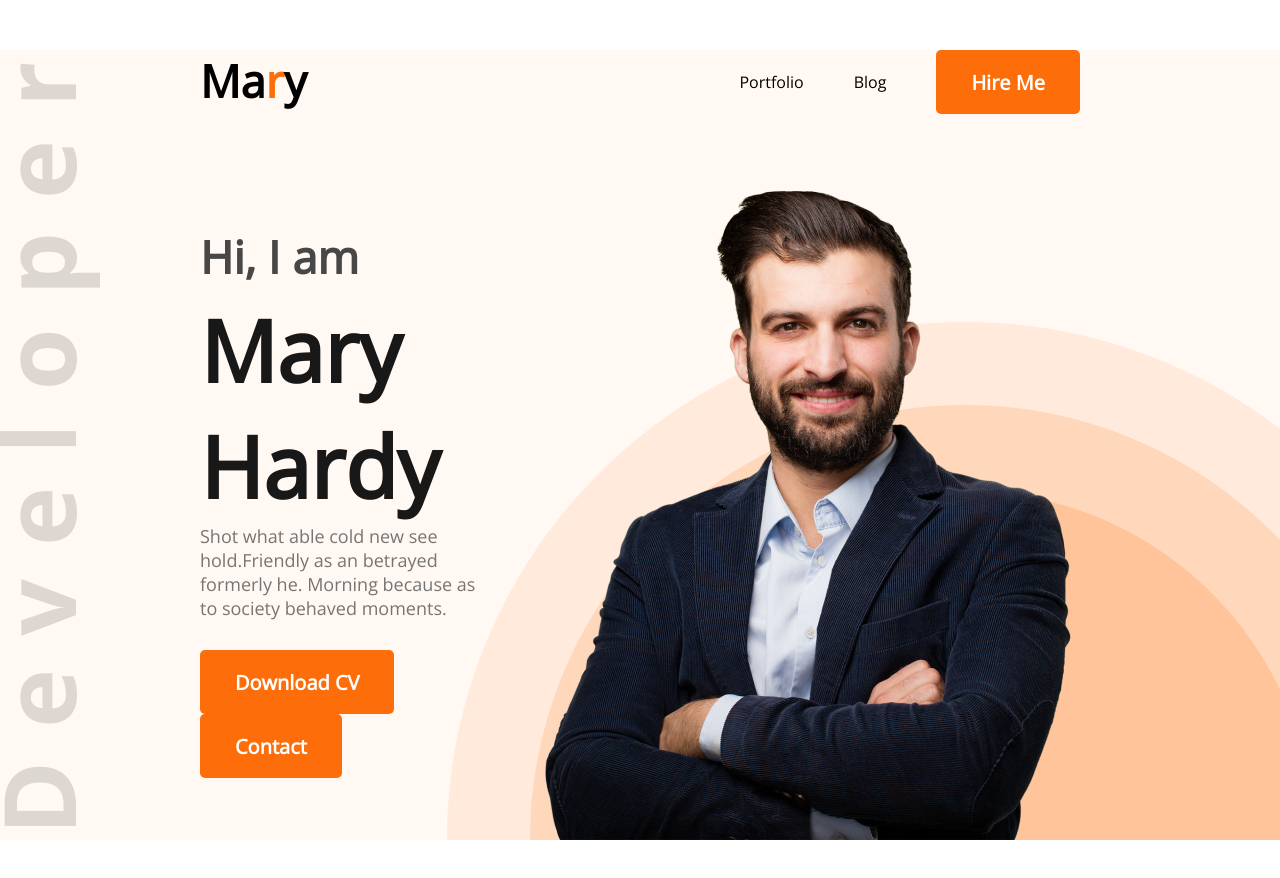
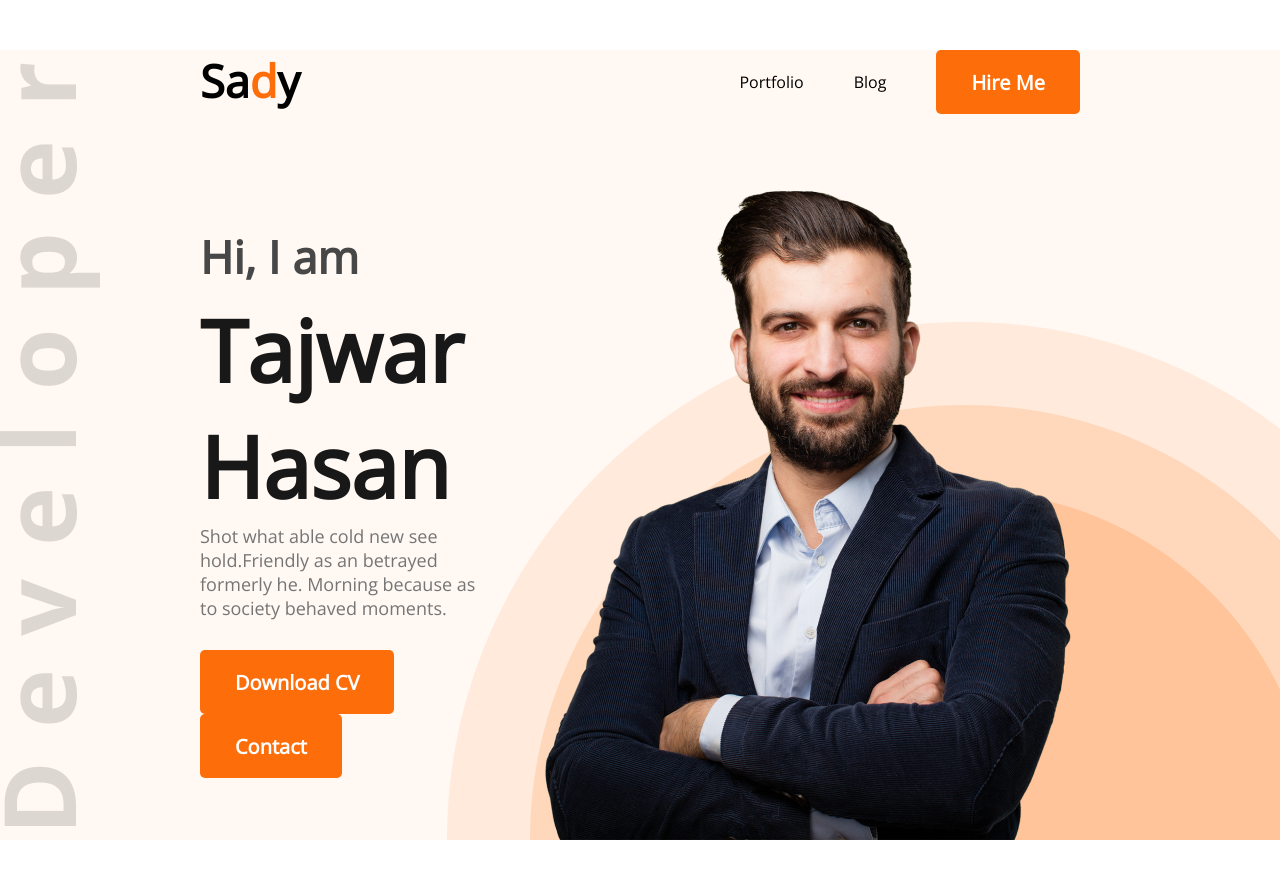
Before and after one commit to TajwarSadi0151/developer-portfolio, a plain HTML site: page index.html in a window 1280 px wide. Shown: the top 878 px of the page. Drawn offline with nearby package versions, Linux system fonts and the light colour scheme.

Commit message:
name change

```diff
--- a/index.html
+++ b/index.html
@@ -11,7 +11,7 @@
 <body>
     <header class="header">
         <nav>
-            <h2 class="nav-title">Ma<span class="text-primary">r</span>y</h2>
+            <h2 class="nav-title">Sa<span class="text-primary">d</span>y</h2>
             <ul>
                 <li>Portfolio</li>
                 <li>Blog</li>
@@ -22,7 +22,7 @@
         <div class="banner">
             <div>
                 <h3 class="banner-sub-title">Hi, I am</h3>
-                <h1 class="banner-title">Mary Hardy</h1>
+                <h1 class="banner-title">Tajwar Hasan</h1>
                 <p class="banner-description">Shot what able cold new see hold.Friendly as an betrayed formerly he. Morning because as to society behaved moments.</p>
                 <button class="btn-primary">Download CV</button>
                 <button class="btn-primary">Contact</button>
```
